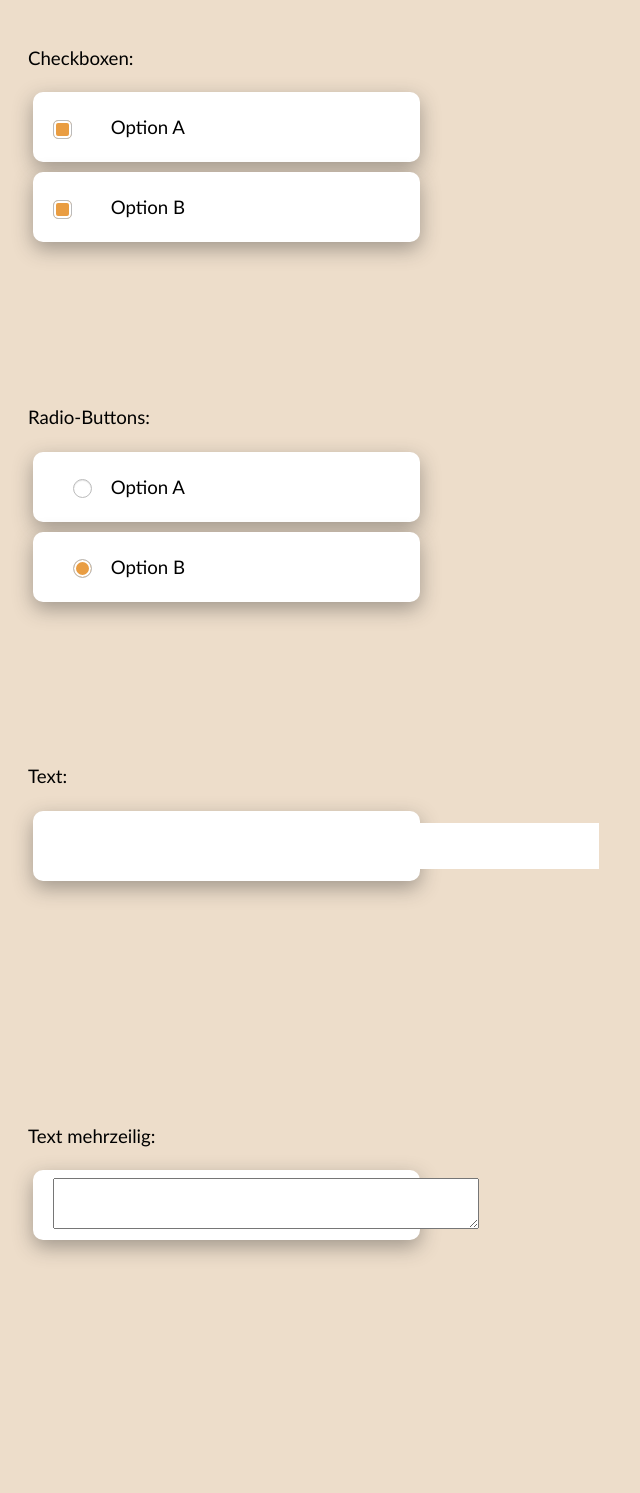
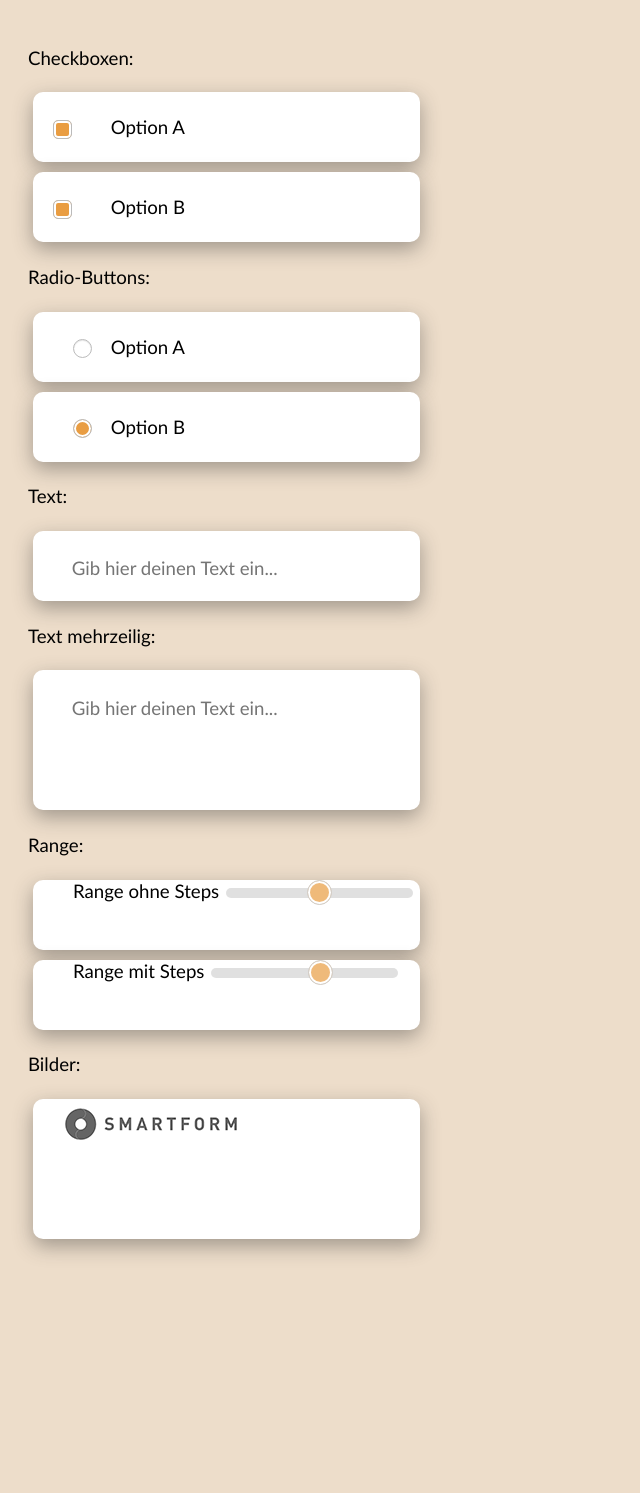
Before and after one commit to pxcemaker/SmartForms, a PHP site: page /beispielseite-2.html in a window 1280 px wide. Shown: the whole page, without its empty margins (0-640 px from the left). After the commit the page ends 1256 px from the top, so only its background shows below. Run offline with PHP 8.4, Linux system fonts and the light colour scheme.

Commit message:
Beispielseite, Bilder und Range

```diff
--- a/fusion-opl/beispiel.css
+++ b/fusion-opl/beispiel.css
@@ -9,7 +9,7 @@ body {
 
 .checkbox-container {
     display: flex;
-    height: 300px;
+    height: auto;
     flex-direction: column;
     box-sizing: border-box;
 }
@@ -25,6 +25,7 @@ body {
     margin: 5px;
     padding-left: 20px;
     display: flex;
+    overflow: hidden;
 
 }
 
@@ -105,7 +106,7 @@ input[type='radio']:not(:checked) + label::before {
     content:' ';
     display:inline-block;
     width: 17px;
-    height:17px;
+    height: 17px;
     position: relative;
     top:4px;
     border: 1px solid #bbb;
@@ -141,9 +142,141 @@ input[type='text']{
 /*Text einzeilig: Ende*/
 
 /*Text mehrzeilig: Anfang*/
+
+.mehrzeilig-container {
+    display: flex;
+    height: auto;
+    flex-direction: column;
+    box-sizing: border-box;
+}
+
+.mehrzeilig-kasten {
+    background-color: #fff;
+    border-radius: 10px;
+    -webkit-box-shadow: 0px 7px 20px 0px rgba(50, 50, 50, 0.41);
+    -moz-box-shadow:    0px 7px 20px 0px rgba(50, 50, 50, 0.41);
+    box-shadow:         0px 7px 20px 0px rgba(50, 50, 50, 0.41);
+    width: 30%;
+    height: 140px;
+    margin: 5px;
+    padding-left: 20px;
+    display: flex;
+    overflow: hidden;
+
+}
+
+.mehrzeilig-content {
+    align-self: center;
+}
+
 textarea {
-    width: 200%;
+    width: auto;
+    resize: none;
     padding: .75em 1em .5em 1em;
     font-family: 'Gill Sans', 'Gill Sans MT', Calibri, 'Trebuchet MS', sans-serif;
+    font-size: 14pt;
+    border: none;
 }
 /*Text mehrzeilig: Ende*/
+
+
+/*Range: Anfang*/
+.range-container {
+    display: flex;
+    height: auto;
+    flex-direction: column;
+    box-sizing: border-box;
+    width: 100%; /* Width of the outside container */
+}
+
+.range-kasten {
+    background-color: #fff;
+    border-radius: 10px;
+    -webkit-box-shadow: 0px 7px 20px 0px rgba(50, 50, 50, 0.41);
+    -moz-box-shadow:    0px 7px 20px 0px rgba(50, 50, 50, 0.41);
+    box-shadow:         0px 7px 20px 0px rgba(50, 50, 50, 0.41);
+    width: 30%;
+    height: 70px;
+    margin: 5px;
+    padding-left: 20px;
+    display: flex;
+    overflow: auto;
+    flex-direction: column;
+}
+
+.range-content {
+    align-self: left;
+}
+
+
+/* The slider itself */
+.form-range {
+-webkit-appearance: none;  /* Override default CSS styles */
+appearance: none;
+width: 10em; /* Full-width */
+height: 10px; /* Specified height */
+background: #d3d3d3; /* Grey background */
+outline: none; /* Remove outline */
+opacity: 0.7; /* Set transparency (for mouse-over effects on hover) */
+-webkit-transition: .2s; /* 0.2 seconds transition on hover */
+transition: opacity .2s;
+border-radius: 12px;
+}
+
+/* Mouse-over effects */
+.form-range:hover {
+opacity: 1; /* Fully shown on mouse-over */
+}
+
+/* The slider handle (use -webkit- (Chrome, Opera, Safari, Edge) and -moz- (Firefox) to override default look) */
+.form-range::-webkit-slider-thumb {
+-webkit-appearance: none; /* Override default look */
+appearance: none;
+width: 25px; /* Set a specific slider handle width */
+height: 25px; /* Slider handle height */
+border-radius: 50%;
+border: 1px solid #bbb;
+background:#e99d42;
+box-shadow: inset 0 0 0 2px white;
+cursor: pointer; /* Cursor on hover */
+}
+
+.form-range::-moz-range-thumb {
+width: 25px; /* Set a specific slider handle width */
+height: 25px; /* Slider handle height */
+border: transparent;
+border-radius: 50%;
+background:#e99d42;
+box-shadow: inset 0 0 0 2px white;
+cursor: pointer; /* Cursor on hover */
+}
+/*Range: Ende*/
+
+
+/*Pick-a-picture: Anfang*/
+.bilder-container {
+    display: flex;
+    height: auto;
+    flex-direction: column;
+    box-sizing: border-box;
+}
+
+.bilder-kasten {
+    background-color: #fff;
+    border-radius: 10px;
+    -webkit-box-shadow: 0px 7px 20px 0px rgba(50, 50, 50, 0.41);
+    -moz-box-shadow:    0px 7px 20px 0px rgba(50, 50, 50, 0.41);
+    box-shadow:         0px 7px 20px 0px rgba(50, 50, 50, 0.41);
+    width: 30%;
+    height: 140px;
+    margin: 5px;
+    padding-left: 20px;
+    display: flex;
+    overflow: hidden;
+
+}
+
+.bilder-content {
+    align-self: center;
+}
+/*Pick-a-Picture: Ende*/
--- a/fusion-opl/beispielseite-2.html
+++ b/fusion-opl/beispielseite-2.html
@@ -50,18 +50,43 @@
     <div class="checkbox-container">
         <div class="checkbox-kasten">
            <div class="checkbox-content">
-                <input type="text" name="textfeld" required>
+                <input type="text" name="textfeld" placeholder="Gib hier deinen Text ein..." required>
             </div>
         </div>
     </div>
 
     <p>Text mehrzeilig:</p>
-    <div class="checkbox-container">
-        <div class="checkbox-kasten">
-           <div class="checkbox-content">
-                <textarea></textarea>
+    <div class="mehrzeilig-container">
+        <div class="mehrzeilig-kasten">
+           <div class="mehrzeilig-content">
+                <textarea rows="4" placeholder="Gib hier deinen Text ein..."></textarea>
             </div>
         </div>
     </div>
+
+    <p>Range:</p>
+    <div class="range-container">
+        <div class="range-kasten">
+           <div class="range-content">
+                <label for="range-ohne" class="form-label">Range ohne Steps</label>
+                <input type="range" class="form-range" id="range-ohne">
+            </div>
+        </div>
+        <div class="range-kasten">
+            <div class="range-content">
+                <label for="range-mit" class="form-label">Range mit Steps</label>
+                <input type="range" class="form-range" min="0" max="5" id="range-mit">
+            </div>
+         </div>
+    </div>
+
+    <p>Bilder:</p>
+    <div class="bilder-container">
+        <div class="bilder-kasten">
+            <div class="range-content">
+                <img src="/assets/img/smartform-logo-grey.png">
+            </div>
+         </div>
+    </div>
 </body>
 </html>
```
